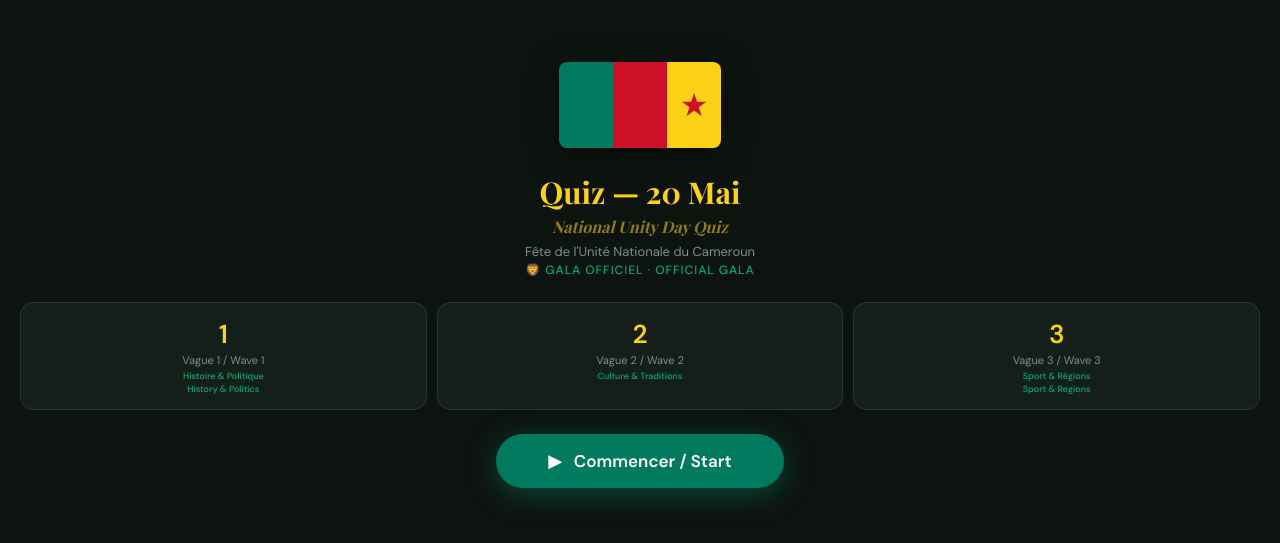
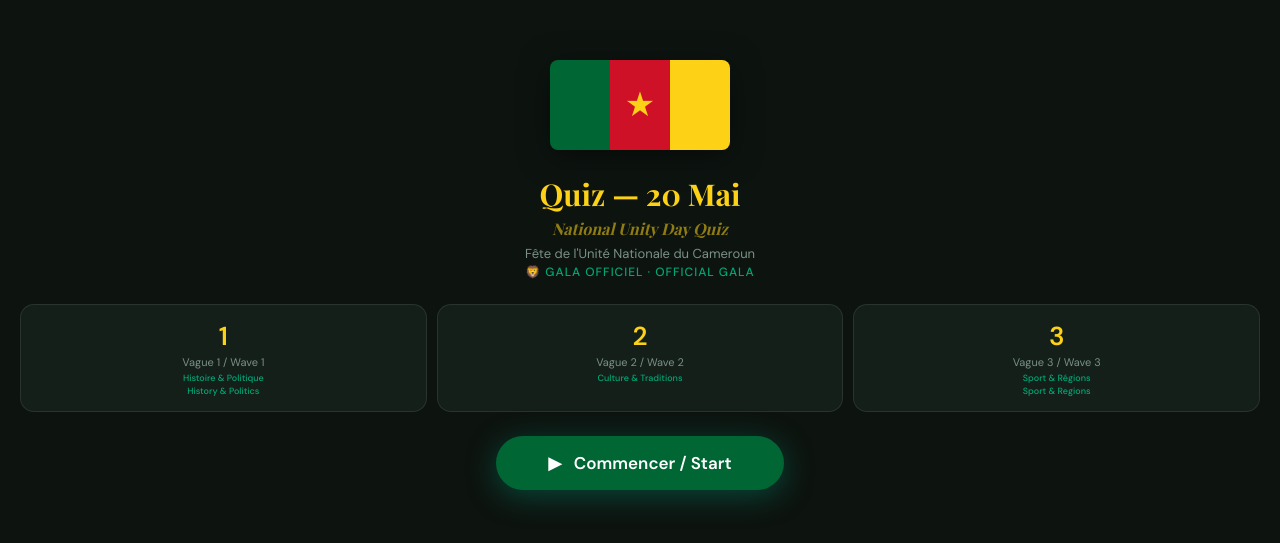
Before and after one commit to Gauthier4911/card_gi, a plain HTML site: page index.html in a window 1280 px wide. Shown: the part 125-668 px from the top of the page. Drawn offline with nearby package versions, Linux system fonts and the light colour scheme; a web font is replaced by a local one.

Commit message:
Update index.html
FINAL

```diff
--- a/index.html
+++ b/index.html
@@ -8,7 +8,7 @@
 <link href="https://fonts.googleapis.com/css2?family=Playfair+Display:ital,wght@0,700;1,700&family=DM+Sans:wght@300;400;500;600&display=swap" rel="stylesheet">
 <style>
 :root{
-  --vert:#007A5E;--vert-d:#005A45;--vert-l:#00A876;
+  --vert:#006633;--vert-d:#004d26;--vert-l:#00A876;
   --rouge:#CE1126;--jaune:#FCD116;--jaune-d:#C8900A;
   --bg:#0d1410;--card:#141f1a;--card2:#1a2b24;
   --border:rgba(255,255,255,0.09);--text:#f0f0ee;--muted:#7a9088;--hint:#3a5048;
@@ -21,10 +21,10 @@ html,body{height:100%;background:var(--bg);color:var(--text);font-family:'DM San
 /* ── ACCUEIL ── */
 #s-home{gap:0;text-align:center;}
 .flag{display:flex;border-radius:8px;overflow:hidden;box-shadow:0 6px 30px rgba(0,0,0,0.5);margin-bottom:24px;}
-.flag span{width:54px;height:86px;}
-.fv{background:var(--vert);}
-.fr{background:var(--rouge);}
-.fy{background:var(--jaune);display:flex;align-items:center;justify-content:center;font-size:32px;color:var(--rouge);}
+.flag span{width:60px;height:90px;}
+.fv{background:#006633;}
+.fr{background:#CE1126;display:flex;align-items:center;justify-content:center;font-size:34px;color:#FCD116;}
+.fy{background:#FCD116;}
 .home-title{font-family:'Playfair Display',serif;font-size:30px;color:var(--jaune);margin-bottom:4px;}
 .home-title-en{font-family:'Playfair Display',serif;font-size:16px;color:rgba(252,209,22,0.55);margin-bottom:6px;font-style:italic;}
 .home-sub{font-size:13px;color:var(--muted);margin-bottom:2px;}
@@ -153,7 +153,7 @@ html,body{height:100%;background:var(--bg);color:var(--text);font-family:'DM San
 
 <!-- ACCUEIL -->
 <div class="screen active" id="s-home">
-  <div class="flag"><span class="fv"></span><span class="fr"></span><span class="fy">★</span></div>
+  <div class="flag"><span class="fv"></span><span class="fr">★</span><span class="fy"></span></div>
   <div class="home-title">Quiz — 20 Mai</div>
   <div class="home-title-en">National Unity Day Quiz</div>
   <div class="home-sub">Fête de l'Unité Nationale du Cameroun</div>
```
